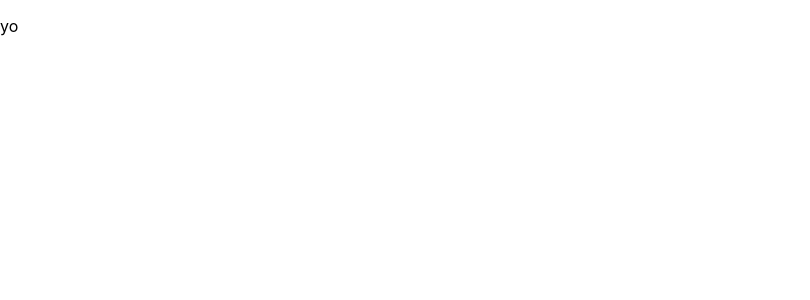
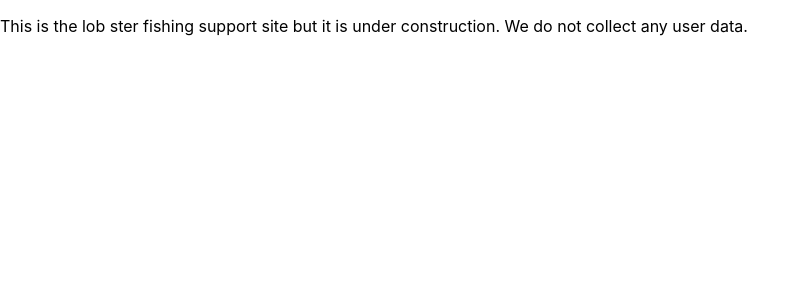
Before and after one commit to mmontelaro/mmontelaro.github.io, a React (Create React App) app: page / in a window 1280 px wide. Shown: the top 300 px of the page, without its empty margins (0-810 px from the left). Built offline with nearby package versions, Linux system fonts and the light colour scheme.

Commit message:
lob ster WIP

```diff
--- a/src/App.js
+++ b/src/App.js
@@ -6,7 +6,7 @@ function App() {
   return (
     <HashRouter>
       <Routes>
-          <Route path={'/'} element={<p>yo</p>}/>
+          <Route path={'/'} element={<p>This is the lob ster fishing support site but it is under construction. We do not collect any user data. </p>}/>
           <Route path={'/sup'} element={<p>supa</p>}/>
       </Routes>
     </HashRouter>
```
